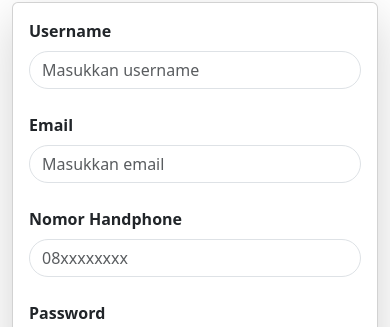
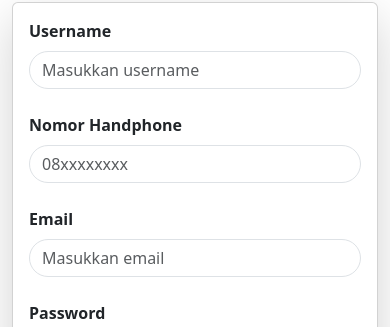
Before and after one commit to AlifPD/Hacktiv8-Final-Project-FE, a Vue app: page /register in a window 390 px wide. Shown: the part 356-683 px from the top of the page. Built offline with nearby package versions, Linux system fonts and the light colour scheme.

Commit message:
rearrange phoneNumber and email field

```diff
--- a/src/views/RegistrationPage.vue
+++ b/src/views/RegistrationPage.vue
@@ -47,18 +47,18 @@ watch(password, confirmPassword)
                                 required="true" v-model="userName" />
                         </div>
 
+                        <!-- Phone Number input -->
+                        <div class="form-outline mb-4">
+                            <label class="form-label fw-bold" for="phoneNumber">Nomor Handphone</label>
+                            <input type="text" class="form-control rounded-pill" placeholder="08xxxxxxxx"
+                                required="true" v-model="phoneNumber" />
+                        </div>
+
                         <!-- Email input -->
                         <div class="form-outline mb-4">
                             <label class="form-label fw-bold" for="email">Email</label>
                             <input type="email" class="form-control rounded-pill" placeholder="Masukkan email"
                                 required="true" v-model="email" />
-                        </div>
-
-                        <!-- Phone Number input -->
-                        <div class="form-outline mb-4">
-                            <label class="form-label fw-bold" for="phoneNumber">Nomor Handphone</label>
-                            <input type="text" class="form-control rounded-pill" placeholder="08xxxxxxxx"
-                                required="true" v-model="phoneNumber" />
                         </div>
 
                         <!-- Password input -->
```
